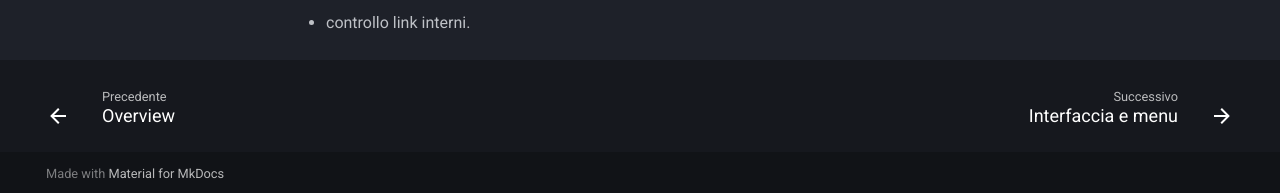
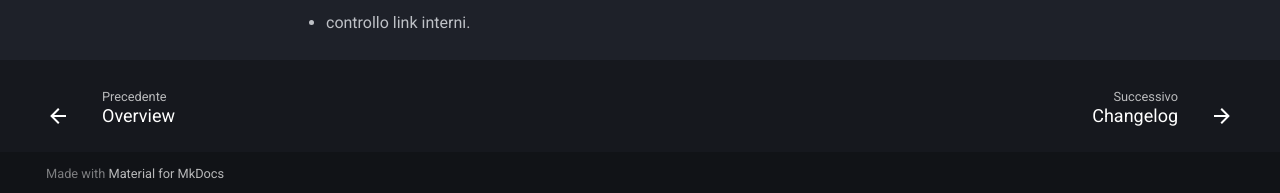
Before and after one commit to robertochello/spac-start-knowledge-base, an MkDocs documentation site: the page built from docs/roadmap.md, in a window 1280 px wide and 900 px high, scrolled down 1904 px. Shown: the part 704-897 px from the top of the window. Built offline with MkDocs 1.6.1 and Material for MkDocs 9.7.7, drawn with Linux system fonts in a browser that asks for light colours; comment, search, counter and statistics services are not loaded.

```diff
--- a/mkdocs.yml
+++ b/mkdocs.yml
@@ -63,7 +63,7 @@ nav:
       - Home: index.md
       - Overview: 00-overview.md
       - Roadmap: roadmap.md
-      - Changelog: ../CHANGELOG.md
+      - Changelog: changelog.md
   - Workflow:
       - Interfaccia e menu: 01-interface-and-menu.md
       - Workflow CAD 2D: 02-cad-workflow.md
@@ -78,11 +78,15 @@ nav:
   - Troubleshooting:
       - Troubleshooting generale: 07-troubleshooting.md
       - Known Issues: known-issues/index.md
+      - Pin non agganciato: known-issues/pin-not-snapping.md
+      - Riferimento immagine mancante: known-issues/missing-image-reference.md
+      - Cross-reference obsoleto: known-issues/obsolete-cross-reference.md
       - Casi pratici: 12-practical-cases.md
   - Governance:
       - Standard operativi: 08-standards.md
       - Decision log: 11-decision-log.md
       - Linee guida manutenzione: 13-maintenance-guidelines.md
+      - Quality gates: 14-quality-gates.md
       - Glossario: glossary.md
   - Playbook:
       - Introduzione: playbooks/index.md
```
